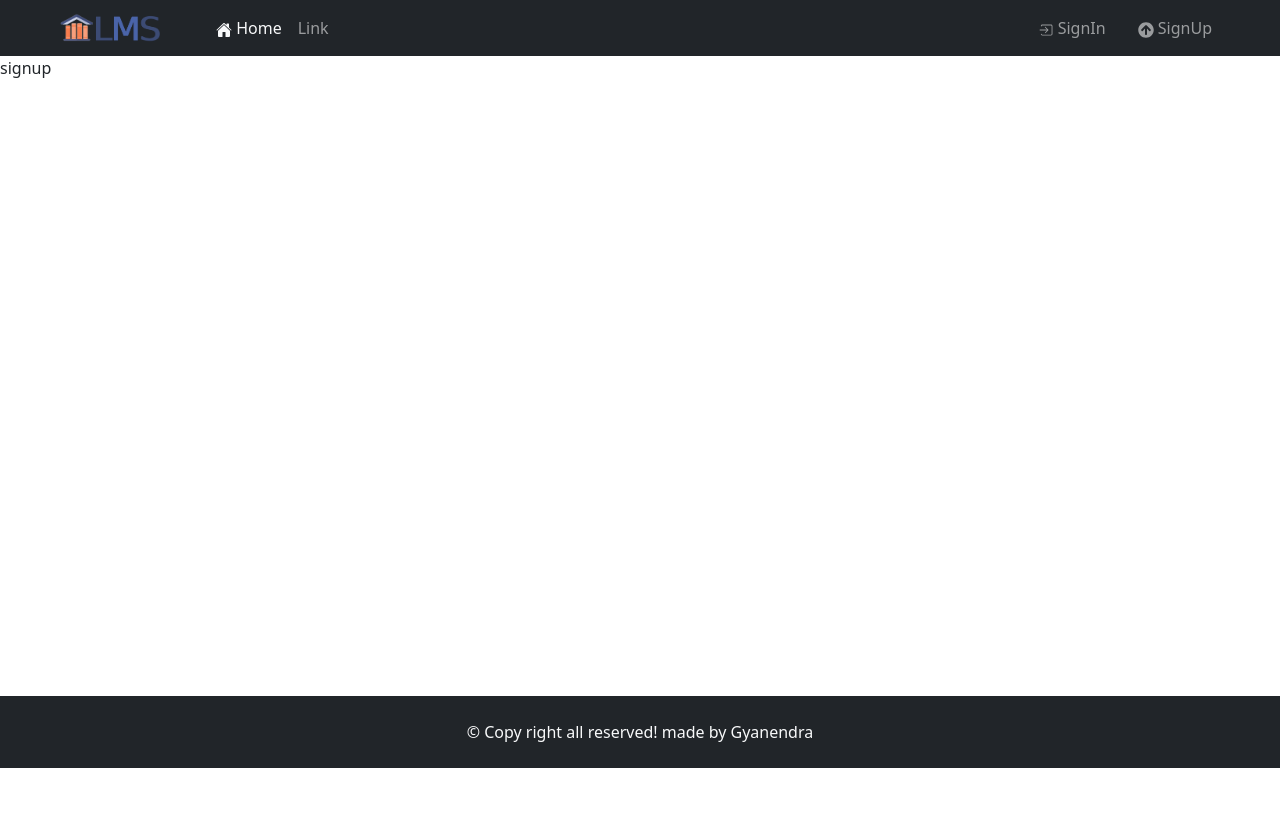
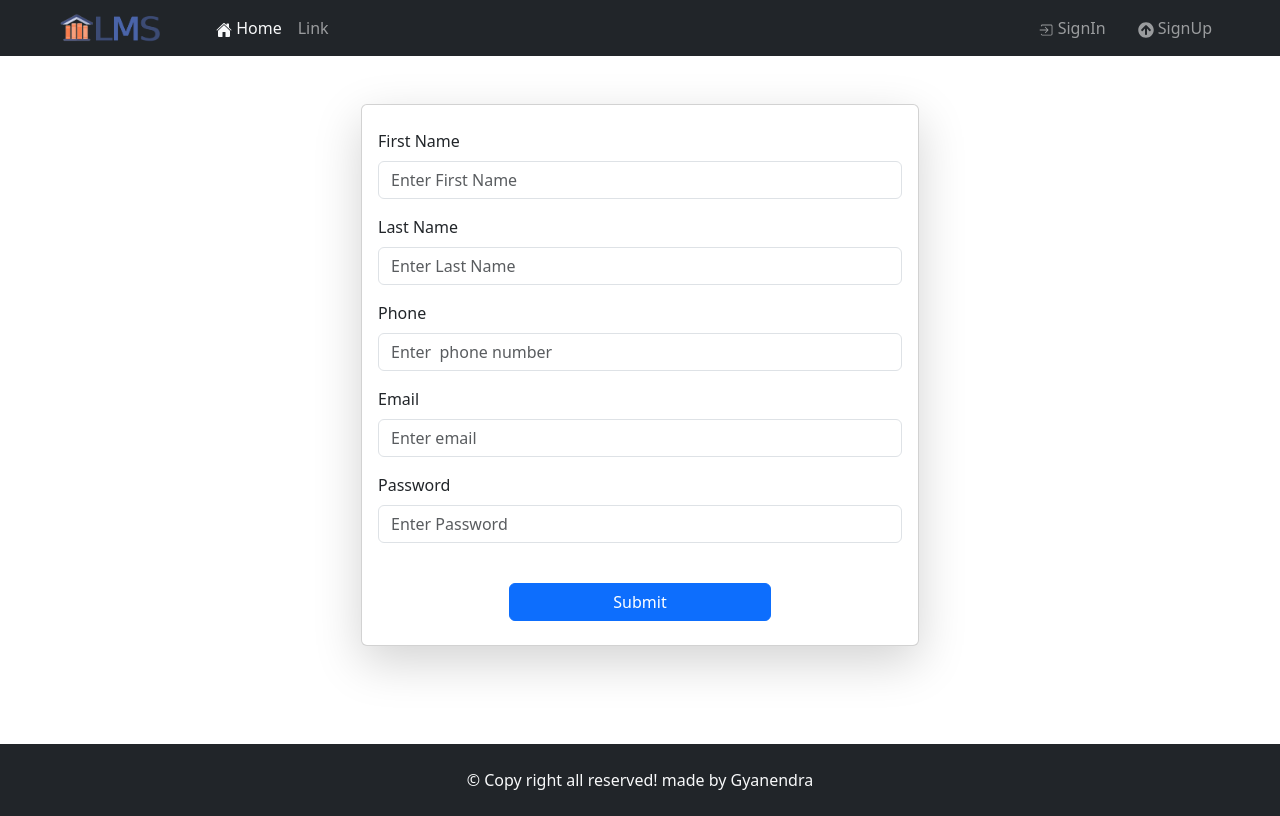
Before and after one commit to gyanendrapoudel/LSM-Frontend, a React (Vite) app: page /signup in a window 1280 px wide. Built offline with nearby package versions, Linux system fonts and the light colour scheme.

Commit message:
signup page UI ready

```diff
--- /dev/null
+++ b/src/components/FormInput.jsx
@@ -0,0 +1,12 @@
+import Form from 'react-bootstrap/Form'
+const FormInput = ({ label, ...rest }) => {
+  return (
+    <Form.Group className="mb-3" controlId="formGroupEmail">
+      <Form.Label>{label}</Form.Label>
+      <Form.Control
+       {...rest}
+      />
+    </Form.Group>
+  )
+}
+export default FormInput
--- a/src/pages/SignUp.jsx
+++ b/src/pages/SignUp.jsx
@@ -1,4 +1,70 @@
-const SignUp = () => {
-  return <div>signup</div>
+
+
+import Form from 'react-bootstrap/Form';
+import Container from 'react-bootstrap/Container';
+import Button from 'react-bootstrap/Button'
+import FormInput from '../components/FormInput';
+
+const SignUp =()=> {
+
+
+  const formInputFields = [
+    {
+      label: 'First Name',
+      name:"fName",
+      type: 'text',
+      placeholder: 'Enter First Name',
+      required: true,
+    },
+    {
+      label: 'Last Name',
+      name:"lName",
+      type: 'text',
+      placeholder: 'Enter Last Name',
+      required: true,
+    },
+    {
+      label: 'Phone',
+      name:"phone",
+      type: 'text',
+      placeholder: 'Enter  phone number',
+    },
+    {
+      label: 'Email',
+      name:"email",
+      type: 'email',
+      placeholder: 'Enter email',
+      required: true,
+    },
+    {
+      label: 'Password',
+      type: 'password',
+      name:"password",
+      placeholder: 'Enter Password',
+      required: true,
+    },
+  ]
+  return (
+    <Container className="">
+      <Form
+        className="card mt-5 py-4 px-3 w-50 m-auto shadow-lg rounded"
+      >
+        {formInputFields.map((item, index) => {
+          return <FormInput key={index} {...item} />
+        })}
+        <div className="w-50 m-auto mt-4">
+          <Button
+            variant="primary"
+            type="submit"
+            disabled={false}
+            style={{ width: '100%' }}
+          >
+            Submit
+          </Button>
+        </div>
+      </Form>
+    </Container>
+  )
 }
-export default SignUp
+
+export default SignUp;
```
